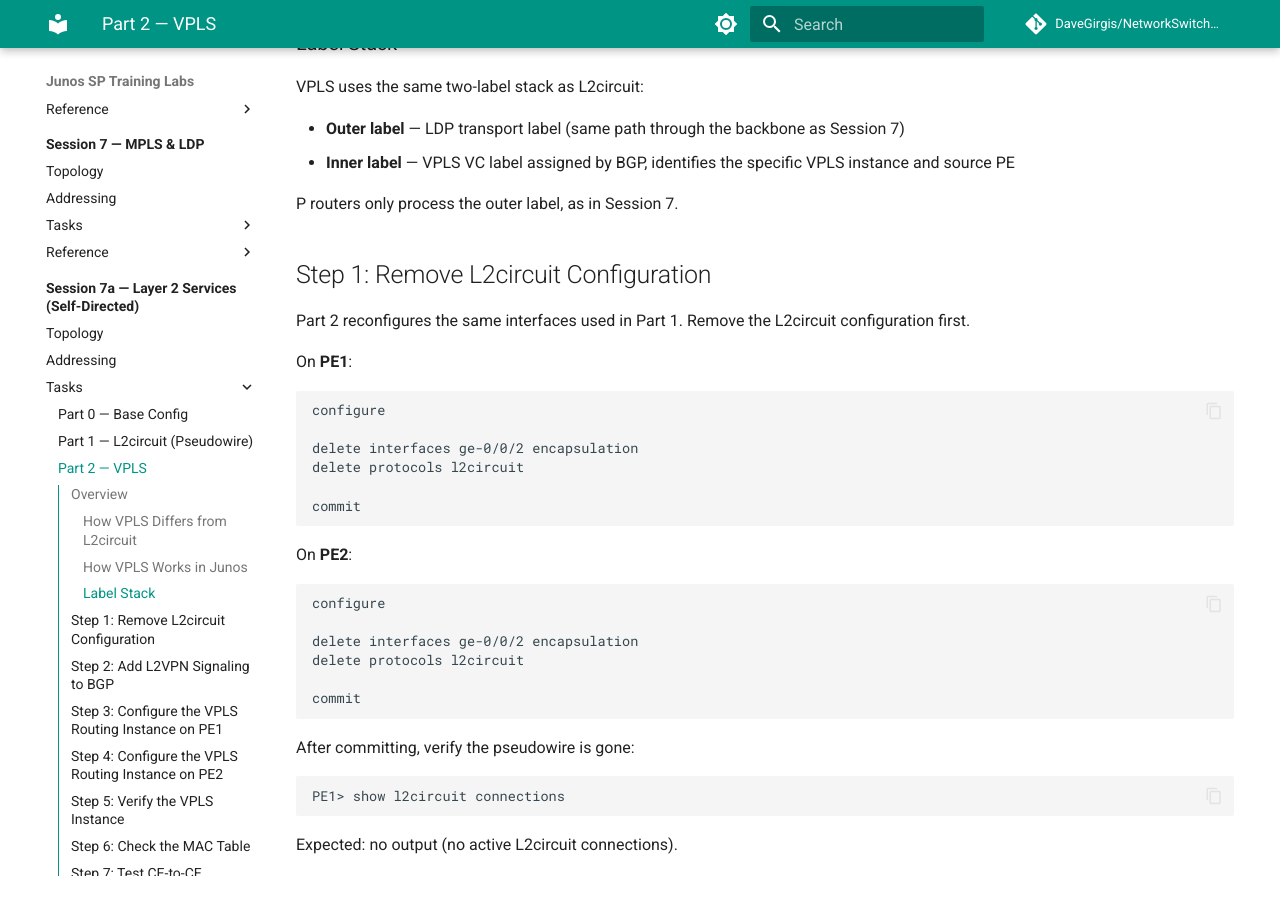
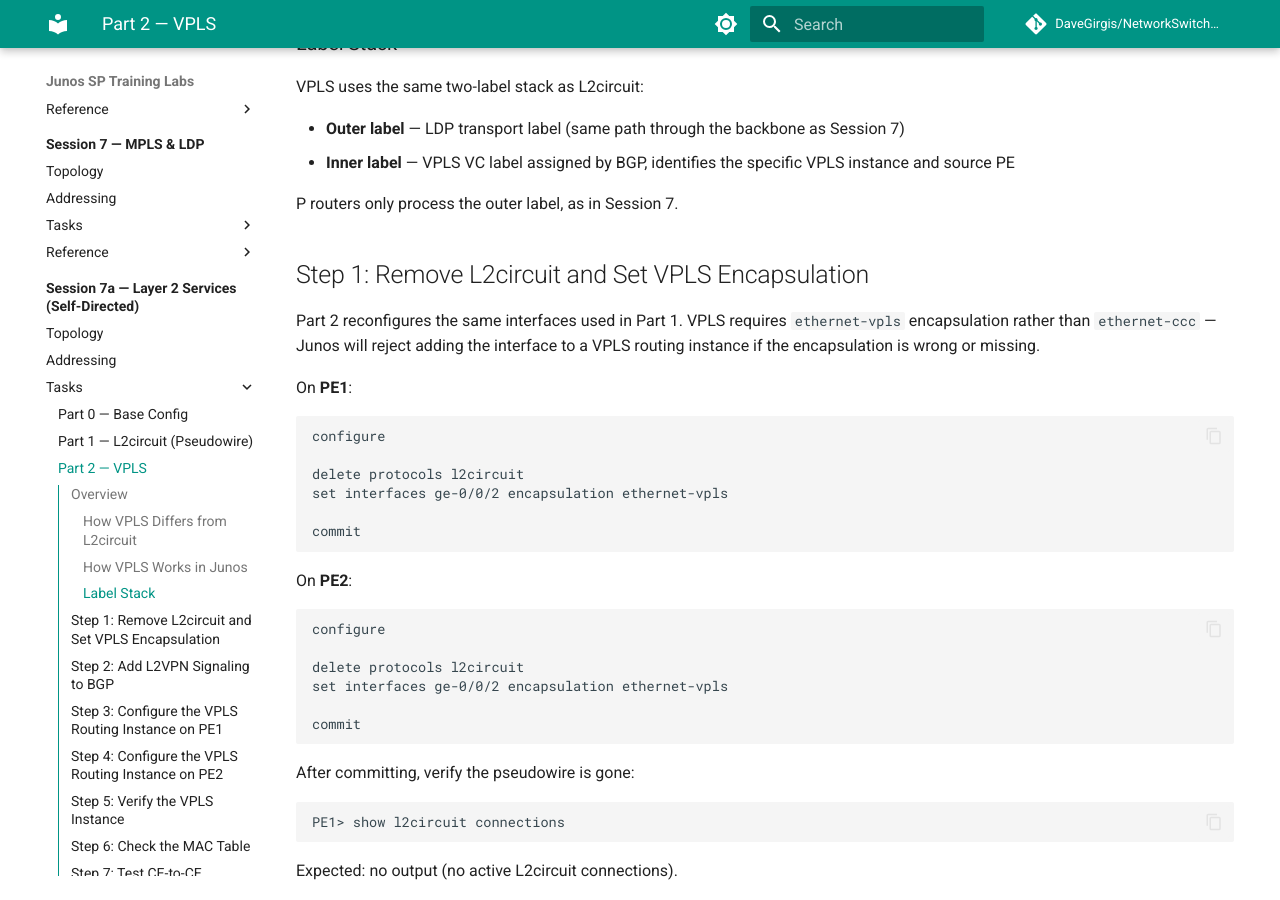
Before and after one commit to DaveGirgis/NetworkSwitchLab-JUNOS, an MkDocs documentation site: the page built from docs/session7a/tasks/part2.md, in a window 1280 px wide and 900 px high, scrolled down 1142 px. Built offline with MkDocs 1.6.1 and Material for MkDocs 9.7.7, drawn with Linux system fonts in a browser that asks for light colours; comment, search, counter and statistics services are not loaded.

Commit message:
Fix Session 7a Part 2: use ethernet-vpls encapsulation for VPLS interface
L2circuit uses ethernet-ccc; VPLS requires ethernet-vpls. Junos rejects
commit if interface added to VPLS routing instance lacks correct encapsulation.
Step 1 now sets ethernet-vpls while removing l2circuit config.

Co-Authored-By: Claude Sonnet 4.6 <noreply@anthropic.com>

````diff
--- a/docs/session7a/tasks/part2.md
+++ b/docs/session7a/tasks/part2.md
@@ -40,17 +40,17 @@ VPLS uses the same two-label stack as L2circuit:
 
 P routers only process the outer label, as in Session 7.
 
-## Step 1: Remove L2circuit Configuration
+## Step 1: Remove L2circuit and Set VPLS Encapsulation
 
-Part 2 reconfigures the same interfaces used in Part 1. Remove the L2circuit configuration first.
+Part 2 reconfigures the same interfaces used in Part 1. VPLS requires `ethernet-vpls` encapsulation rather than `ethernet-ccc` — Junos will reject adding the interface to a VPLS routing instance if the encapsulation is wrong or missing.
 
 On **PE1**:
 
 ```junos
 configure
 
-delete interfaces ge-0/0/2 encapsulation
 delete protocols l2circuit
+set interfaces ge-0/0/2 encapsulation ethernet-vpls
 
 commit
 ```
@@ -60,8 +60,8 @@ On **PE2**:
 ```junos
 configure
 
-delete interfaces ge-0/0/2 encapsulation
 delete protocols l2circuit
+set interfaces ge-0/0/2 encapsulation ethernet-vpls
 
 commit
 ```
````
